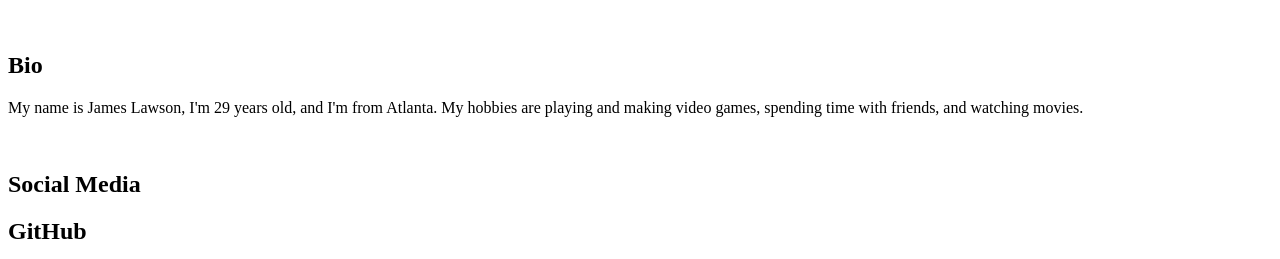
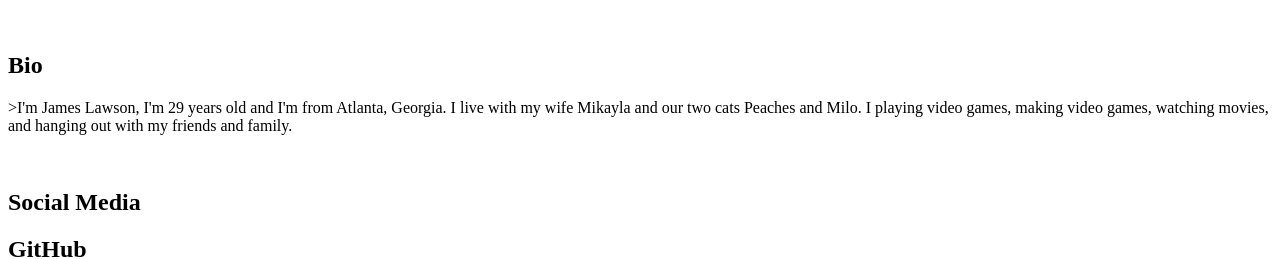
Before and after one commit to asapjam/Portfolio, a plain HTML site: page index.html in a window 1280 px wide. Shown: the part 202-461 px from the top of the page. Drawn offline with Linux system fonts and the light colour scheme.

Commit message:
Update index.html

```diff
--- a/index.html
+++ b/index.html
@@ -24,7 +24,7 @@
                 <div class="bio">
                     <img />
                     <h1>Bio</h1>
-                    <p>My name is James Lawson, I'm 29 years old, and I'm from Atlanta. My hobbies are playing and making video games, spending time with friends, and watching movies.</p>
+                    <p>>I'm James Lawson, I'm 29 years old and I'm from Atlanta, Georgia. I live with my wife Mikayla and our two cats Peaches and Milo. I playing video games, making video games, watching movies, and hanging out with my friends and family.</p>
                 </div>
 
             </section>
```
